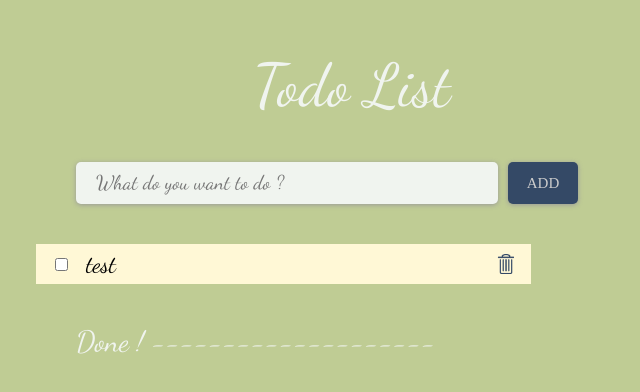
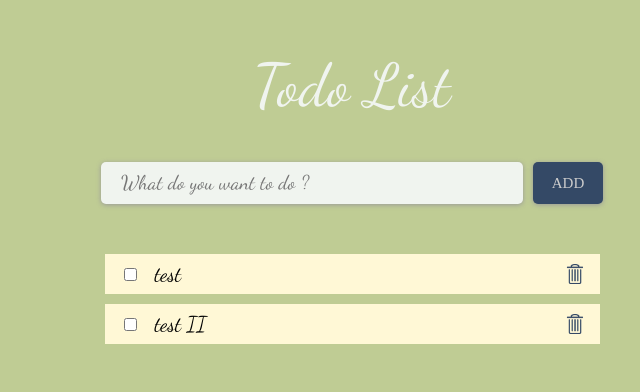
Before and after one commit to ElitaKung/TodoList, a React (Vite) app: page / in a window 1280 px wide. Shown: the top 392 px of the page, without its empty margins (288-928 px from the left). Built offline with nearby package versions, Linux system fonts and the light colour scheme.

Commit message:
Fix Css Layout & handle checked task

```diff
--- a/src/AppTodoList/AppTodoList.css
+++ b/src/AppTodoList/AppTodoList.css
@@ -17,6 +17,7 @@
 .user-input {
     display: flex;
     margin: 40px;
+    justify-content: center;
 
 }
     .user-input-text {
@@ -45,54 +46,8 @@
         font-family:'Times New Roman', Times, serif;
     }
 
-
-
-.card {
-    width: 480px;
-    height: 40px;
-    background: #FFF8D6;
-    font-family: 'Dancing Script', cursive;
-    font-size: 24px;
-    display: flex;
-    margin-top: 10px;
+.notask {
+    font-family: 'Times New Roman', Times, serif;
+    font-size: 15px;
+    color: #344966;
 }
-    .icons {
-        display: flex;
-    }
-    .edit {
-        outline: none;
-        border: 5px;
-        width: 40px;
-        height: 40px;
-        background: whitesmoke;
-    }
-
-    .delete {
-        outline: none;
-        border: 5px;
-        width: 40px;
-        height: 40px;
-        background: whitesmoke;
-    }
-
-.done {
-    font-family:'Dancing Script', cursive;
-    font-size: 22pt;
-    color: #F0F4EF;
-    text-align: left;
-    margin: 40px;
-}
-
-.done-list {
-    width: 480px;
-    height: 40px;
-    background: #FFF8D6;
-    font-family: 'Dancing Script', cursive;
-    font-size: 24px;
-    line-height: 1.1;
-    text-align: left;
-    display: flex;
-    grid-template-columns: 1em auto;
-    gap: 0.5em;
-    padding: 8px 0px 0px 0px;
-}
--- a/src/AppTodoList/AppTodoList.jsx
+++ b/src/AppTodoList/AppTodoList.jsx
@@ -11,9 +11,14 @@ const AppTodoList = () => {
       id: 0,
       task: "test",
       completed: false
+    },
+    {
+      id: 1,
+      task: "test II",
+      completed: true
     }
   ]);
-
+  console.log(todoList);
 
   const handleSubmit = (e) => {
     e.preventDefault();
@@ -27,11 +32,25 @@ const AppTodoList = () => {
     setTodoList(newTodoList);
   };
 
-  const handleDelete = (id) => {
+  const handleDelete = (idTaskClicked) => {
     const todoListCopy = [...todoList];
-    const newTodoList = todoListCopy.filter(todo => todo.id != id)
-    setTodoList(newTodoList)
+    const newTodoList = todoListCopy.filter(todo => todo.id != idTaskClicked);
+    setTodoList(newTodoList);
+  };
+
+  const handleCheck = (idTaskClicked) => {
+    const todoListCopy = [...todoList];
+    todoListCopy.map(todo => {
+      if (todo.id === idTaskClicked) {
+        todo.completed = !todo.completed;
       }
+    });
+  };
+
+
+
+
+
 
   return (
     <div className='container'>
@@ -45,19 +64,18 @@ const AppTodoList = () => {
         </input>
         <button onClick={handleSubmit} className='user-input-btn'>ADD</button>
       </div>
-      {todoList.map((todo, index) => {
+      {
+        todoList.length != 0 ? todoList.map((todo, index) => {
           return (
             <Card
               key={index}
-            userInput={todo.task}
-            completed={todo.completed}
-            handleDeleteTask={() => handleDelete(todo.id)}
+              userInput={todo?.task}
+              handleDeleteTask={() => handleDelete(todo?.id)}
+              handleCheckTask={() => handleCheck(todo?.id)}
             />
           );
-      })}
-
-      <div className='done'>Done ! --------------------</div>
-
+        }) : <div className="notask"> - no tasks - </div>
+      }
     </div>
   );
 };
--- a/src/AppTodoList/Components/Card.css
+++ b/src/AppTodoList/Components/Card.css
@@ -1,14 +1,26 @@
-
 
 .card {
+    display: flex;
+    justify-content: center;
     align-items: center;
-    padding-left: 15px;
-    display: flex;
+
 }
 
-.checkbox {
+    .card-input {
+        display: flex;
+        padding-left: 15px;
+        width: 480px;
+        height: 40px;
+        background: #FFF8D6;
+        font-family: 'Dancing Script', cursive;
+        margin-top: 10px;
+        font-size: 16pt;
+    }
+
+    .card-checkbox {
         display:flex;
-    flex:1
+        flex:1;
+        align-items: center
     }
 
     span {
@@ -18,5 +30,9 @@ span {
     img {
         width: 20px;
         height: 20px;
+        padding-top: 10px;
         padding-right: 15px;
+        outline: none;
+        border: 5px;
+
     }
--- a/src/AppTodoList/Components/Card.jsx
+++ b/src/AppTodoList/Components/Card.jsx
@@ -1,21 +1,22 @@
 /* eslint-disable react/prop-types */
 // import editIcon from '../assets/editIcon.png'
-import deleteIcon from '../assets/deleteIcon.png'
-import './Card.css'
+import deleteIcon from '../assets/deleteIcon.png';
+import './Card.css';
 
 const Card = (props) => {
   return (
-    <div className="card">
-        <div className='checkbox'>
-            <input type="checkbox" name="checkbox" />
-            <span>{props.userInput}</span>
+    <div className='card'>
+      <div className="card-input">
+        <div className='card-checkbox'>
+          <input type="checkbox" name="checkbox" onClick={props.handleCheckTask} />
+          <span>{props.userInput}</span>
         </div>
-        <div className='icons'>
-            {/* <img src={editIcon} alt="" onClick={ ()=> {}} /> */}
-            <img src={deleteIcon} alt="" onClick={props.handleDeleteTask} />
+        <div className='card-delete'>
+          <img src={deleteIcon} alt="" onClick={props.handleDeleteTask} />
         </div>
+      </div>
     </div>
-  )
-}
+  );
+};
 
-export default Card
+export default Card;
```
Lines whose indentation alone changed are shown as unchanged.
